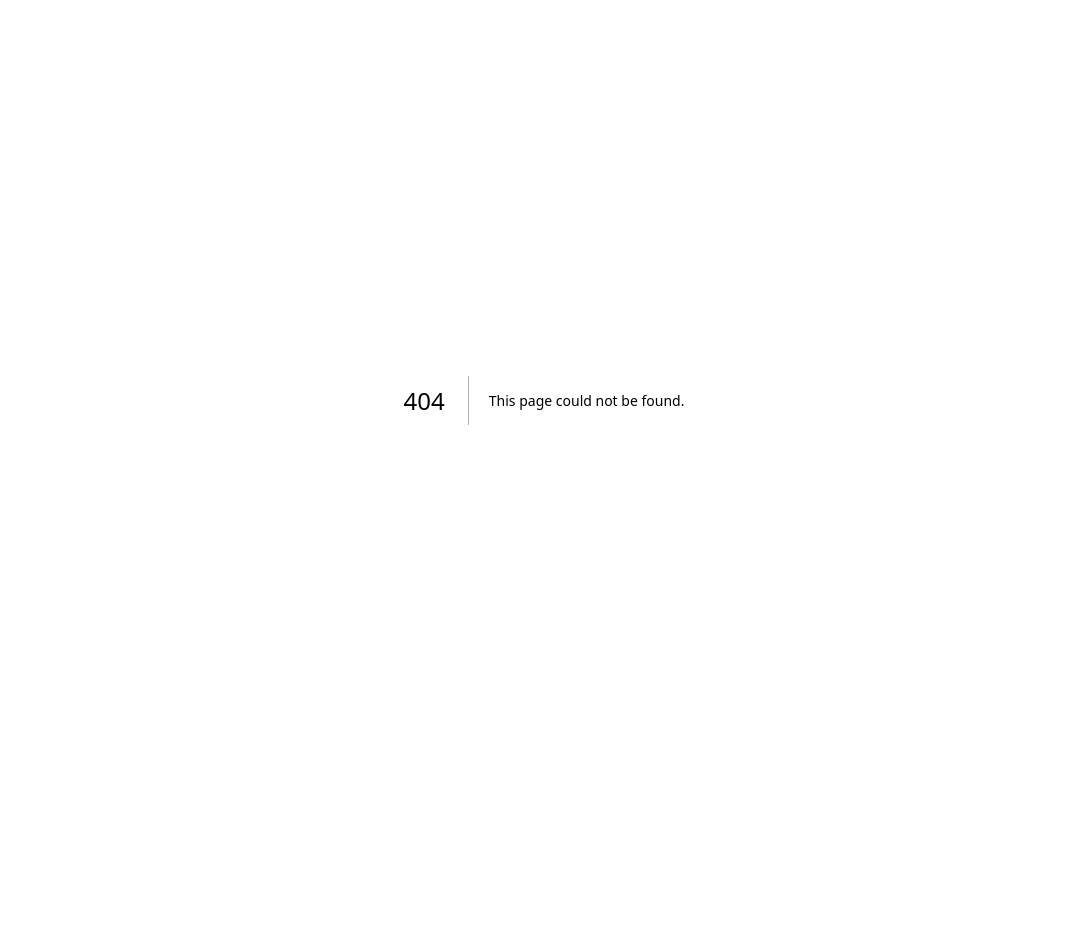
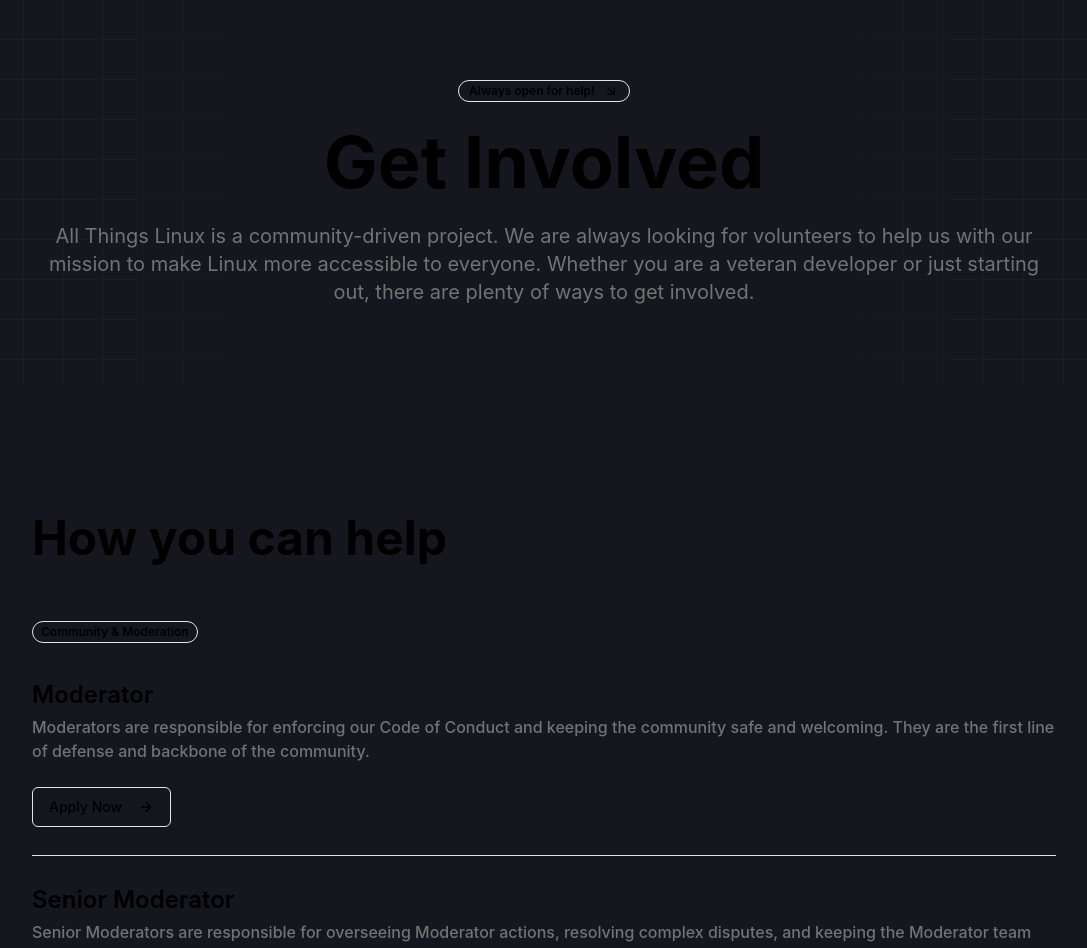
Before and after one commit to allthingslinux/allthingslinux.com, a Next.js app: page /get-involved in a window 1280 px wide. Before the commit this address had no page. Shown: the top 948 px of the page, without its empty margins (96-1183 px from the left). Before the commit the page ends 800 px from the top, so only its background shows below. Built offline with nearby package versions, Linux system fonts and the light colour scheme.

Commit message:
feat(get-involved): add new page for community involvement opportunities
Introduce a new page to showcase various roles and opportunities
for community members to get involved. This aims to enhance
engagement by providing clear pathways for contribution.

```diff
--- /dev/null
+++ b/app/get-involved/page.tsx
@@ -0,0 +1,236 @@
+// import { User } from 'lucide-react';
+// import { Badge } from '@/components/ui/badge';
+
+// export const OpportunityBoxes = () => (
+//   <div className="w-full py-20 lg:py-40">
+//     <div className="container mx-auto">
+//       <div className="flex flex-col gap-10">
+//         <div className="flex gap-4 flex-col items-start">
+//           <div>
+//             <Badge>Platform</Badge>
+//           </div>
+//           <div className="flex gap-2 flex-col">
+//             <h2 className="text-3xl md:text-5xl tracking-tighter max-w-xl font-regular text-left">
+//               Something new!
+//             </h2>
+//             <p className="text-lg max-w-xl lg:max-w-lg leading-relaxed tracking-tight text-muted-foreground  text-left">
+//               Managing a small business today is already tough.
+//             </p>
+//           </div>
+//         </div>
+//         <div className="grid grid-cols-1 sm:grid-cols-2 lg:grid-cols-3 gap-8">
+//           <div className="bg-muted rounded-md h-full lg:col-span-2 p-6 aspect-square lg:aspect-auto flex justify-between flex-col">
+//             <User className="w-8 h-8 stroke-1" />
+//             <div className="flex flex-col">
+//               <h3 className="text-xl tracking-tight">Pay supplier invoices</h3>
+//               <p className="text-muted-foreground max-w-xs text-base">
+//                 Our goal is to streamline SMB trade, making it easier and faster
+//                 than ever.
+//               </p>
+//             </div>
+//           </div>
+//           <div className="bg-muted rounded-md  aspect-square p-6 flex justify-between flex-col">
+//             <User className="w-8 h-8 stroke-1" />
+//             <div className="flex flex-col">
+//               <h3 className="text-xl tracking-tight">Pay supplier invoices</h3>
+//               <p className="text-muted-foreground max-w-xs text-base">
+//                 Our goal is to streamline SMB trade, making it easier and faster
+//                 than ever.
+//               </p>
+//             </div>
+//           </div>
+
+//           <div className="bg-muted rounded-md aspect-square p-6 flex justify-between flex-col">
+//             <User className="w-8 h-8 stroke-1" />
+//             <div className="flex flex-col">
+//               <h3 className="text-xl tracking-tight">Pay supplier invoices</h3>
+//               <p className="text-muted-foreground max-w-xs text-base">
+//                 Our goal is to streamline SMB trade, making it easier and faster
+//                 than ever.
+//               </p>
+//             </div>
+//           </div>
+//           <div className="bg-muted rounded-md h-full lg:col-span-2 p-6 aspect-square lg:aspect-auto flex justify-between flex-col">
+//             <User className="w-8 h-8 stroke-1" />
+//             <div className="flex flex-col">
+//               <h3 className="text-xl tracking-tight">Pay supplier invoices</h3>
+//               <p className="text-muted-foreground max-w-xs text-base">
+//                 Our goal is to streamline SMB trade, making it easier and faster
+//                 than ever.
+//               </p>
+//             </div>
+//           </div>
+//         </div>
+//       </div>
+//     </div>
+//   </div>
+// );
+
+// export default OpportunityBoxes;
+
+import { ArrowDownRight, ArrowRight } from 'lucide-react';
+
+import { Badge } from '@/components/ui/badge';
+import { Button } from '@/components/ui/button';
+import Link from 'next/link';
+import { GridPattern } from '@/components/ui/grid-pattern';
+
+const Opportunities = () => {
+  const opportunities = [
+    {
+      category: 'Community & Moderation',
+      openings: [
+        {
+          title: 'Moderator',
+          description:
+            'Moderators are responsible for enforcing our Code of Conduct and keeping the community safe and welcoming. They are the first line of defense and backbone of the community.',
+          link: '/apply/mod',
+        },
+        {
+          title: 'Senior Moderator',
+          description: 'Senior Moderators are responsible for overseeing Moderator actions, resolving complex disputes, and keeping the Moderator team running smoothly with wisdom and support.',
+          link: '/apply/sr-mod',
+        },
+        {
+          title: 'Assistant Administrator',
+          description:
+            'The Assistant Administrator is responsible for supporting Administrators in the day-to-day running of the community. They help with note taking, task management, and other administrative duties.',
+          link: '/apply/admin-assistant ',
+        },
+        {
+          title: 'Director of Moderation',
+          description:
+            'The Director of Moderation is responsible for overseeing the entire moderation team. They establish tone and culture for the team, develop policies and procedures, and onboard new moderators.',
+          link: '/apply/mod-director',
+        },
+        {
+          title: 'Administrator',
+          description:
+            'Administrators are responsible for the overall management of the community. They set the vision and direction for the community, make key decisions, and act as a liaison between community and staff.',
+          link: '/apply/admin',
+        },
+      ],
+    },
+    {
+      category: 'Systems & Development',
+      openings: [
+        {
+          title: 'MediaWiki Administrator',
+          description:
+            'The MediaWiki Administrator is responsible for maintaining and improving our wiki. They manage user permissions, handle technical issues, and ensure that the wiki is up to date and running smoothly.',
+          link: '/apply/wiki-admin',
+        },
+        {
+          title: 'Web Developer',
+          description:
+            'Web Developers, whether frontend or backend, are responsible for rolling out any web-based projects. They work closely with the creative team and other system administrators to bring these projects to life.',
+          link: '/apply/web-dev',
+        },
+        {
+          title: 'Python Developer',
+          description:
+            'Python Developers are responsible for developing and maintaining our open source bot, Tux. They are responsible for adding new features, fixing bugs, and listening to community feedback.',
+          link: '/apply/python-dev',
+        },
+      ],
+    },
+    {
+      category: 'Creative Direction & Design',
+      openings: [
+        {
+          title: 'Creative Director',
+          description:
+            'The Creative Director is responsible for developing and establishing our creative vision. They oversee all design, branding and marketing efforts, and ensure that we maintain a consistent visual identity.',
+          link: '/apply/creative-director',
+        },
+        {
+          title: 'Graphic Designer',
+          description:
+            'Graphic Designers are responsible for creating visual assets and branding. They work closely with the creative team to develop logos, emojis, banners, and other visual elements as needed.',
+          link: '/apply/graphic-designer',
+        },
+      ],
+    },
+  ];
+
+  return (
+    <section className="py-32">
+      <div className="container">
+        <div className="mx-auto max-w-screen-lg">
+          <h1 className="text-3xl font-bold md:text-5xl">How you can help</h1>
+          <div className="mx-auto mt-14 flex flex-col gap-16">
+            {opportunities.map((oppCategory) => (
+              <div key={oppCategory.category}>
+                <Badge variant="outline" className="px-2 mb-2">
+                  {oppCategory.category}
+                </Badge>
+                <div>
+                  {oppCategory.openings.map((opp) => (
+                    <div key={opp.title} className="group block border-b py-7">
+                      <h2 className="text-2xl font-semibold">{opp.title}</h2>
+                      <p className="mt-1 font-medium text-muted-foreground">
+                        {opp.description}
+                      </p>
+                      <div className="mt-6 flex justify-between gap-4">
+                        <Button variant="outline">
+                          Apply Now
+                          <Link className="ml-2" href={opp.link}>
+                            <ArrowRight />
+                          </Link>
+                        </Button>
+                      </div>
+                    </div>
+                  ))}
+                </div>
+              </div>
+            ))}
+          </div>
+        </div>
+      </div>
+    </section>
+  );
+};
+
+const GetInvolvedHero = () => {
+  return (
+    <section className="relative overflow-hidden py-20">
+      <div className="container">
+        <div className="mx-auto flex max-w-5xl flex-col items-center">
+
+          <GridPattern className="absolute hidden opacity-25 [mask-image:linear-gradient(to_right,white,transparent,transparent,white)] lg:block" />
+
+          <div className="z-10 mx-auto flex max-w-5xl flex-col items-center gap-6 text-center">
+            <Badge variant="outline">
+              Always open for help!
+              <ArrowDownRight className="ml-2 size-4" />
+            </Badge>
+
+            <div>
+              <h1 className="mb-6 text-pretty text-4xl font-bold lg:text-7xl">
+                Get Involved
+              </h1>
+
+              <p className="text-muted-foreground lg:text-xl">
+                All Things Linux is a community-driven project. We are always
+                looking for volunteers to help us with our mission to make Linux
+                more accessible to everyone. Whether you are a veteran developer
+                or just starting out, there are plenty of ways to get involved.
+              </p>
+            </div>
+          </div>
+        </div>
+      </div>
+    </section>
+  );
+};
+
+const GetInvolved = () => {
+  return (
+    <>
+      <GetInvolvedHero />
+      <Opportunities />
+    </>
+  );
+};
+
+export default GetInvolved;
```
